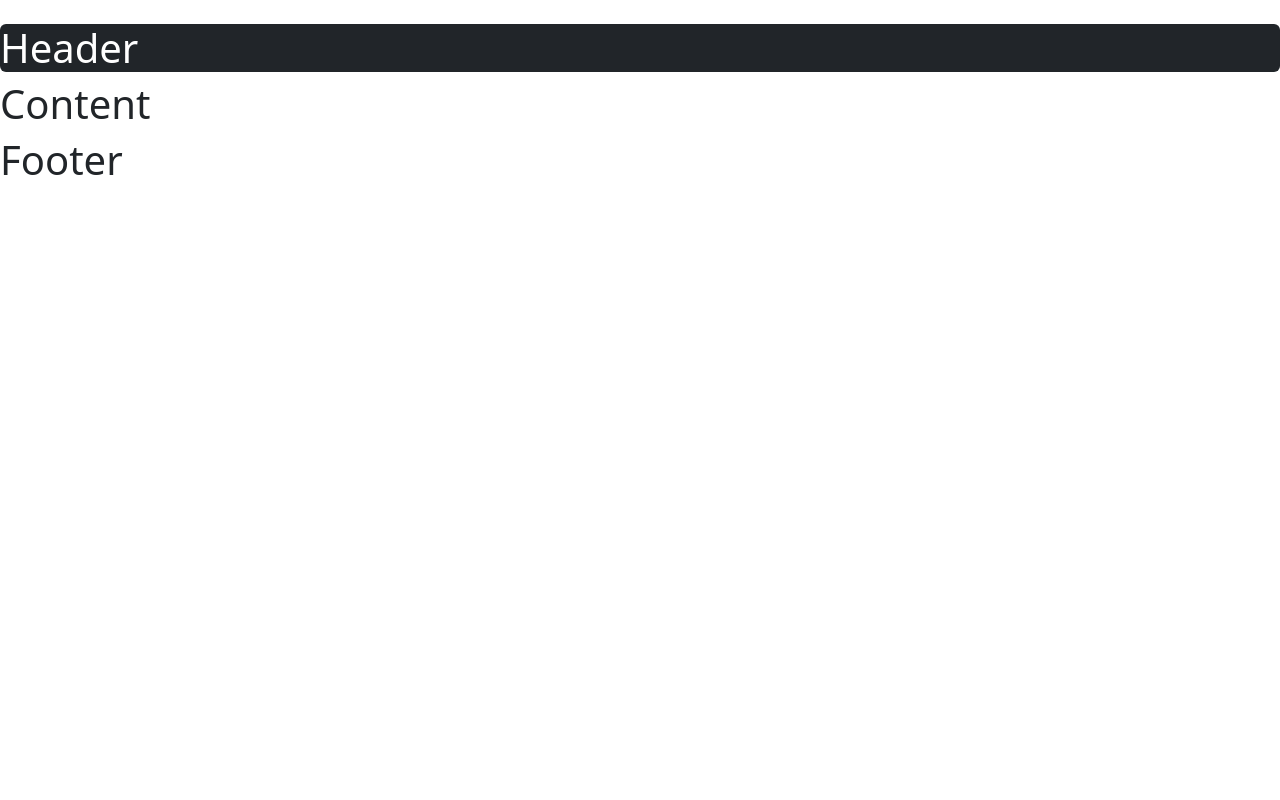
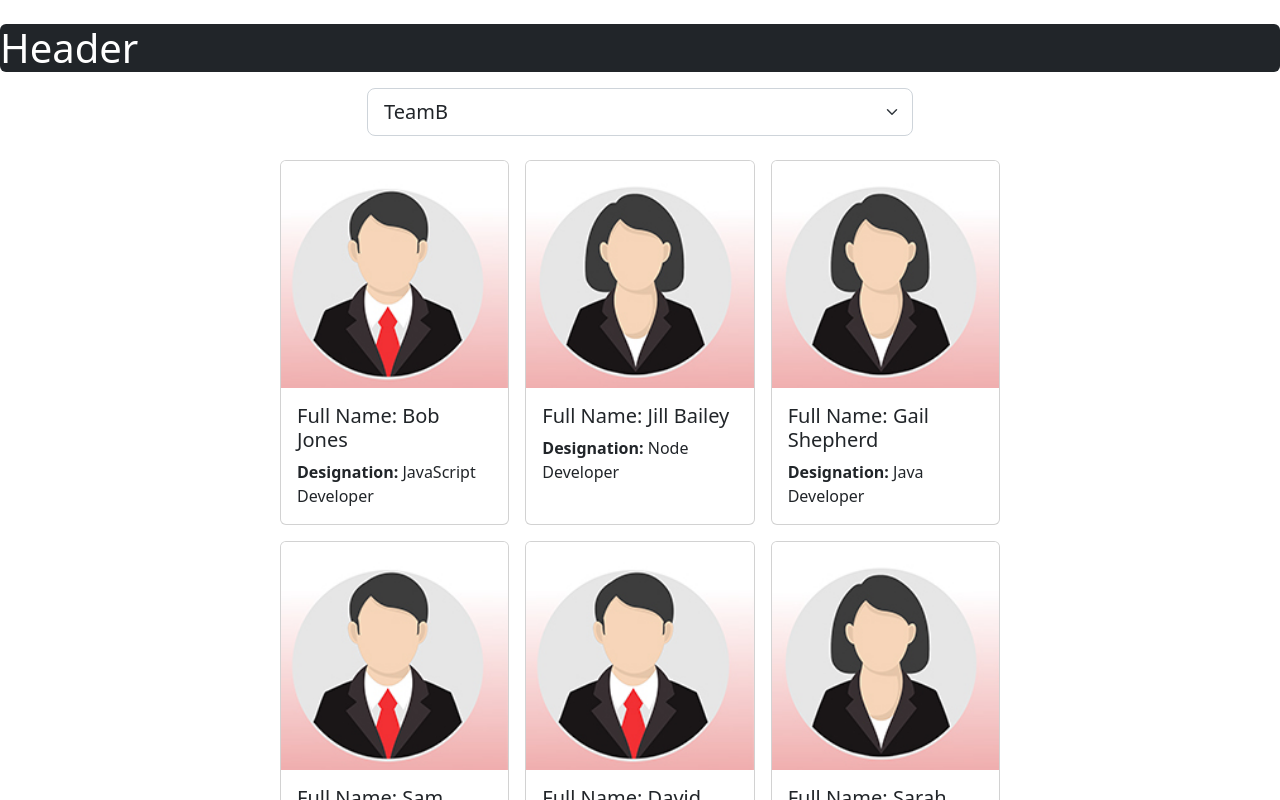
Before and after one commit to CraigYeoman/team-member-allocation, a React (Create React App) app: page / in a window 1280 px wide. Shown: the top 800 px of the page. Built offline with nearby package versions, Linux system fonts and the light colour scheme.

Commit message:
Working on Employees.jsx

```diff
--- a/src/App.js
+++ b/src/App.js
@@ -1,12 +1,12 @@
 import Header from './Header'
-import Content from './Content'
 import Footer from './Footer'
+import Employees from './Employees';
 
 function App() {
   return (
     <div className="App">
       <Header />
-      <Content />
+      <Employees />
       <Footer />
     </div>
   );
--- a/src/Content.jsx
+++ /dev/null
@@ -1,10 +0,0 @@
-const Content = () => {
-
-    return (
-        <header>
-            <h1>Content</h1>
-        </header>
-    )
-}
-
-export default Content
--- a/src/Employees.jsx
+++ b/src/Employees.jsx
@@ -0,0 +1,139 @@
+import { useState} from 'react'
+import femaleProfile from './images/femaleProfile.jpg'
+import maleProfile from './images/maleProfile.jpg'
+import './style.css'
+
+const Employees = () => {
+
+    const [selectTeam, setTeam] = useState('TeamB')
+
+    const [employees, setEmployees] = useState(
+        [{
+            id: 1,
+            fullName: "Bob Jones",
+            designation: "JavaScript Developer",
+            gender: "male",
+            teamName: "TeamA"
+          },
+          {
+            id: 2,
+            fullName: "Jill Bailey",
+            designation: "Node Developer",
+            gender: "female",
+            teamName: "TeamA"
+          },
+          {
+            id: 3,
+            fullName: "Gail Shepherd",
+            designation: "Java Developer",
+            gender: "female",
+            teamName: "TeamA"
+          },
+          {
+            id: 4,
+            fullName: "Sam Reynolds",
+            designation: "React Developer",
+            gender: "male",
+            teamName: "TeamB"
+          },
+          {
+            id: 5,
+            fullName: "David Henry",
+            designation: "DotNet Developer",
+            gender: "male",
+            teamName: "TeamB"
+          },
+          {
+            id: 6,
+            fullName: "Sarah Blake",
+            designation: "SQL Server DBA",
+            gender: "female",
+            teamName: "TeamB"
+          },
+          {
+            id: 7,
+            fullName: "James Bennet",
+            designation: "Angular Developer",
+            gender: "male",
+            teamName: "TeamC"
+          },
+          {
+            id: 8,
+            fullName: "Jessica Faye",
+            designation: "API Developer",
+            gender: "female",
+            teamName: "TeamC"
+          },
+          {
+            id: 9,
+            fullName: "Lita Stone",
+            designation: "C++ Developer",
+            gender: "female",
+            teamName: "TeamC"
+          },
+          {
+            id: 10,
+            fullName: "Daniel Young",
+            designation: "Python Developer",
+            gender: "male",
+            teamName: "TeamD"
+          },
+          {
+            id: 11,
+            fullName: "Adrian Jacobs",
+            designation: "Vue Developer",
+            gender: "male",
+            teamName: "TeamD"
+          },
+          {
+            id: 12,
+            fullName: "Devin Monroe",
+            designation: "Graphic Designer",
+            gender: "male",
+            teamName: "TeamD"
+          }]);
+
+          function handleTeamSelectionChange(event) {
+            console.log(event.target.value)
+            setTeam(event.target.value)
+          }
+
+          function handleEmloyeeCardClick() {
+
+          }
+
+    return (
+        <main className='container'>
+            <div className='row justify-content-center mt-3 mb-3'>
+                <div className='col-6'>
+                    <select className='form-select form-select-lg' value={selectTeam} onChange={handleTeamSelectionChange}>
+                        <option value='TeamA'>TeamA</option>
+                        <option value='TeamB'>TeamB</option>
+                        <option value='TeamC'>TeamC</option>
+                        <option value='TeamD'>TeamD</option>
+                    </select>
+                </div>
+            </div>
+            <div className='row justify-content-center mt-3 mb-3'>
+                <div className='col-8'>
+                  <div className='card-collection'>
+                    {
+                        employees.map((employee) =>(
+                        <div id={employee.id} className='card m-2' style={{cursor: "pointer"}} onClick={handleEmloyeeCardClick}>
+                            {(employee.gender === 'male')?<img src={maleProfile} alt='profile' className='card-img-top'/>
+                              : <img src={femaleProfile} alt='profile' className='card-img-top'/>}
+                            <div className='card-body'>
+                                <h5 className='card-title'>Full Name: {employee.fullName}</h5>
+                                <p className='card-text'><b>Designation:</b> {employee.designation}</p>
+                            </div>
+                        </div>
+                        ))
+                    }
+                  </div>
+                </div>
+            </div>
+        </main>
+    )
+}
+
+export default Employees
--- a/src/style.css
+++ b/src/style.css
@@ -0,0 +1,4 @@
+ .card-collection{
+    display: grid;
+    grid-template-columns: 1fr 1fr 1fr;
+ }
```
Also changed, not shown: src/images/femaleProfile.jpg (added), src/images/maleProfile.jpg (added).
